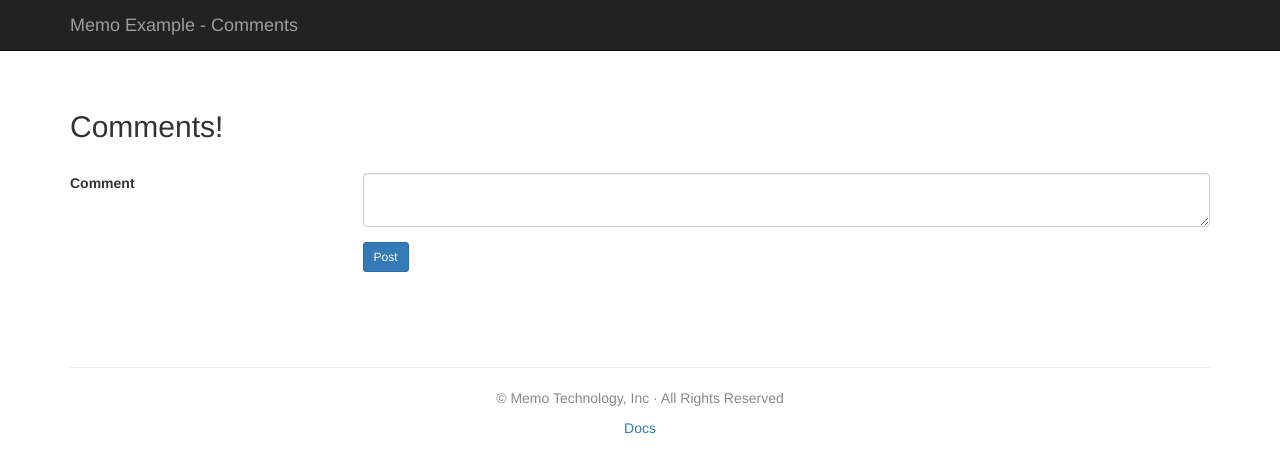
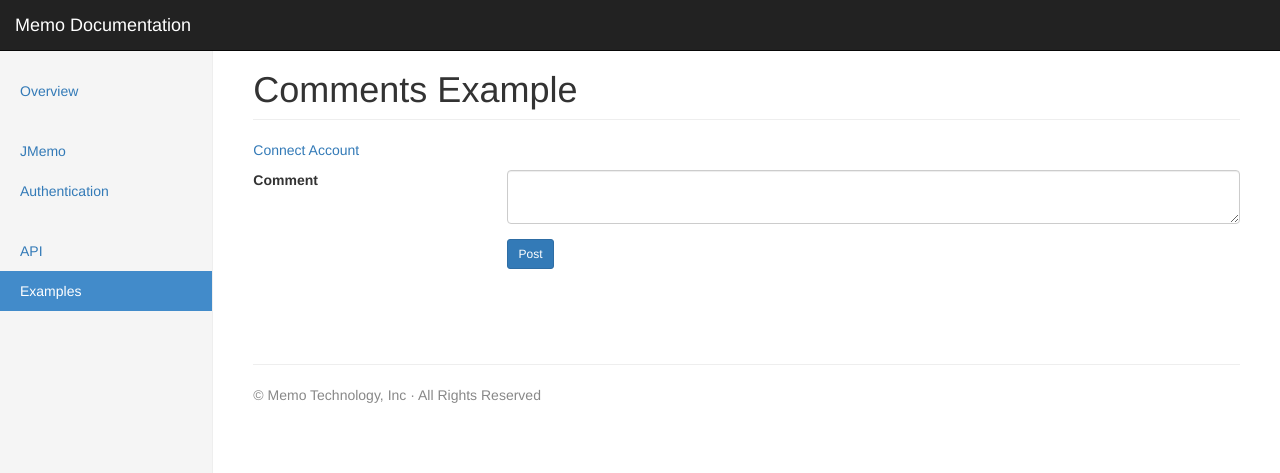
Before and after one commit to memocash/memocash.github.io, a Jekyll site: the page built from example/comments/index.html, in a window 1280 px wide. Shown: the top 473 px of the page. Built offline with Jekyll 4.4.1, drawn with Linux system fonts in a browser that asks for light colours; nearby versions of some CDN libraries.

Commit message:
Convert existing examples to the Jekyll layout, sharing the docs chrome

```diff
--- a/example/comments/comments.css
+++ b/example/comments/comments.css
@@ -1,13 +1,5 @@
-body {
-    padding-top: 50px;
-}
-
 a {
     cursor: pointer;
-}
-
-.main-body {
-    padding-top: 40px;
 }
 
 .inline {
@@ -34,14 +26,6 @@ form.inline {
 #inner-site-wrapper {
     position: relative;
     height: 100%;
-}
-
-#inner-site-wrapper .site-header-spacer {
-    height: 60px;
-}
-
-body.mobile-app #inner-site-wrapper .site-header-spacer {
-    height: 5px;
 }
 
 #site-wrapper-cover.active {
@@ -132,11 +116,6 @@ body.mobile-app #inner-site-wrapper .site-header-spacer {
     margin: 20px -10px 0 0;
 }
 
-.footer {
-    text-align: center;
-    color: #888;
-}
-
 .loading {
     text-align: center;
     font-size: 20px;
--- a/example/comments/index.html
+++ b/example/comments/index.html
@@ -1,49 +1,26 @@
-<html lang="en">
-<head>
-    <meta charset="utf-8">
-    <meta name="viewport" content="width=device-width, initial-scale=1.0">
-    <title>Memo Example - Comments</title>
-    <script src="../../lib/jquery.min.js"></script>
-    <script src="../../lib/bootstrap.min.js"></script>
-    <script src="../../lib/jmemo.min.js"></script>
-    <script src="./js/init.js"></script>
-    <script src="./js/modal.js"></script>
-    <script src="./js/template.js"></script>
-    <script src="./js/user.js"></script>
-    <script src="./js/api.js"></script>
-    <script src="./js/posts.js"></script>
-    <script src="./js/tx.js"></script>
-    <script src="./config.js"></script>
-    <link rel="stylesheet" href="../../lib/bootstrap.min.css"/>
-    <link rel="stylesheet" href="./comments.css"/>
-</head>
-<body>
+---
+layout: default
+title: Comments Example
+permalink: /example/comments/
+section: examples
+---
+<link rel="stylesheet" href="{{ '/example/comments/comments.css' | relative_url }}"/>
+<script src="{{ '/lib/jmemo.min.js' | relative_url }}"></script>
+<script src="{{ '/example/comments/js/init.js' | relative_url }}"></script>
+<script src="{{ '/example/comments/js/modal.js' | relative_url }}"></script>
+<script src="{{ '/example/comments/js/template.js' | relative_url }}"></script>
+<script src="{{ '/example/comments/js/user.js' | relative_url }}"></script>
+<script src="{{ '/example/comments/js/api.js' | relative_url }}"></script>
+<script src="{{ '/example/comments/js/posts.js' | relative_url }}"></script>
+<script src="{{ '/example/comments/js/tx.js' | relative_url }}"></script>
+<script src="{{ '/example/comments/config.js' | relative_url }}"></script>
 
-<nav class="navbar navbar-inverse navbar-fixed-top">
-    <div class="container">
-        <div class="navbar-header">
-            <a class="navbar-brand" href="#">Memo Example - Comments</a>
-            <button type="button" class="navbar-toggle" data-toggle="collapse" data-target=".navbar-collapse">
-                <span class="sr-only">Toggle navigation</span>
-                <span class="icon-bar"></span>
-                <span class="icon-bar"></span>
-                <span class="icon-bar"></span>
-            </button>
-        </div>
-        <div id="navbar-collapse" class="navbar-collapse collapse">
-            <ul class="nav navbar-nav navbar-right">
-                <li class="nav-item">
-                    <a id="user-info"></a>
-                </li>
-            </ul>
-        </div>
-    </div>
-</nav>
 <div id="site-wrapper">
     <div id="inner-site-wrapper">
-        <div class="container main-body">
-            <h2>Comments!</h2>
-            <br>
+        <h1 class="page-header">Comments Example</h1>
+
+        <p><a id="user-info">Connect Account</a></p>
+
         <form id="comment-form">
             <div class="form-group row">
                 <label for="comment" class="col-form-label col-sm-3">Comment</label>
@@ -59,20 +36,11 @@
         </form>
         <br>
         <div id="comments"></div>
-            <br>
-            <br>
-            <div class="row">
-                <div class="col-xs-12 footer">
-                    <hr/>
-                    <p>
-                        &copy; Memo Technology, Inc &middot; All Rights Reserved
-                    </p>
-                    <p>
-                        <a href="../../#examples">Docs</a>
-                    </p>
     </div>
 </div>
-        </div>
+<div id="site-wrapper-cover"></div>
+<div id="site-modal-wrapper"></div>
+
 <script>
     ExampleComments.User.InitWallet($("#mnemonic"));
     ExampleComments.User.InitInfo();
@@ -80,9 +48,3 @@
     ExampleComments.Posts.Load();
     ExampleComments.Posts.Form($("#comment-form"));
 </script>
-    </div>
-</div>
-<div id="site-wrapper-cover"></div>
-<div id="site-modal-wrapper"></div>
-</body>
-</html>
```
Also changed, not shown: example/basic-api/index.html (+13 -39 lines). Lines whose indentation alone changed are shown as unchanged.
